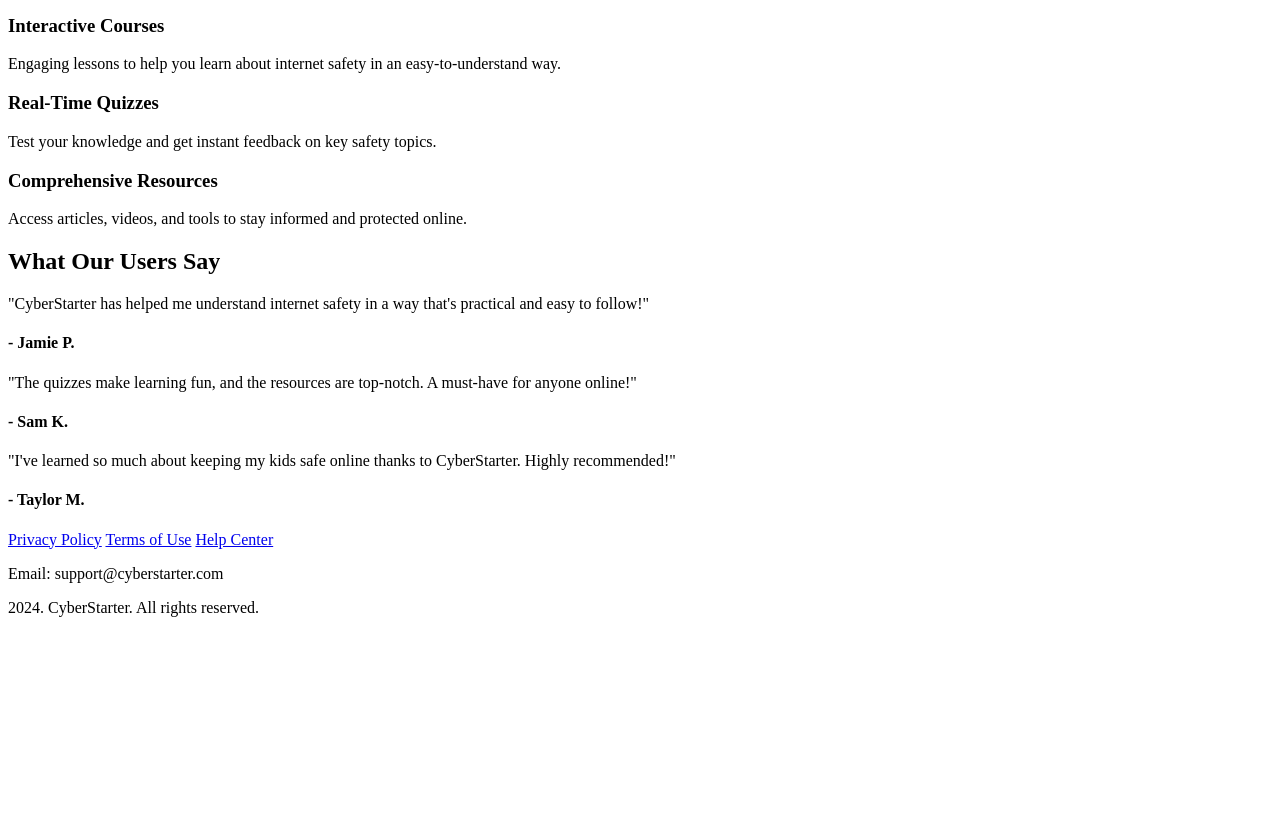
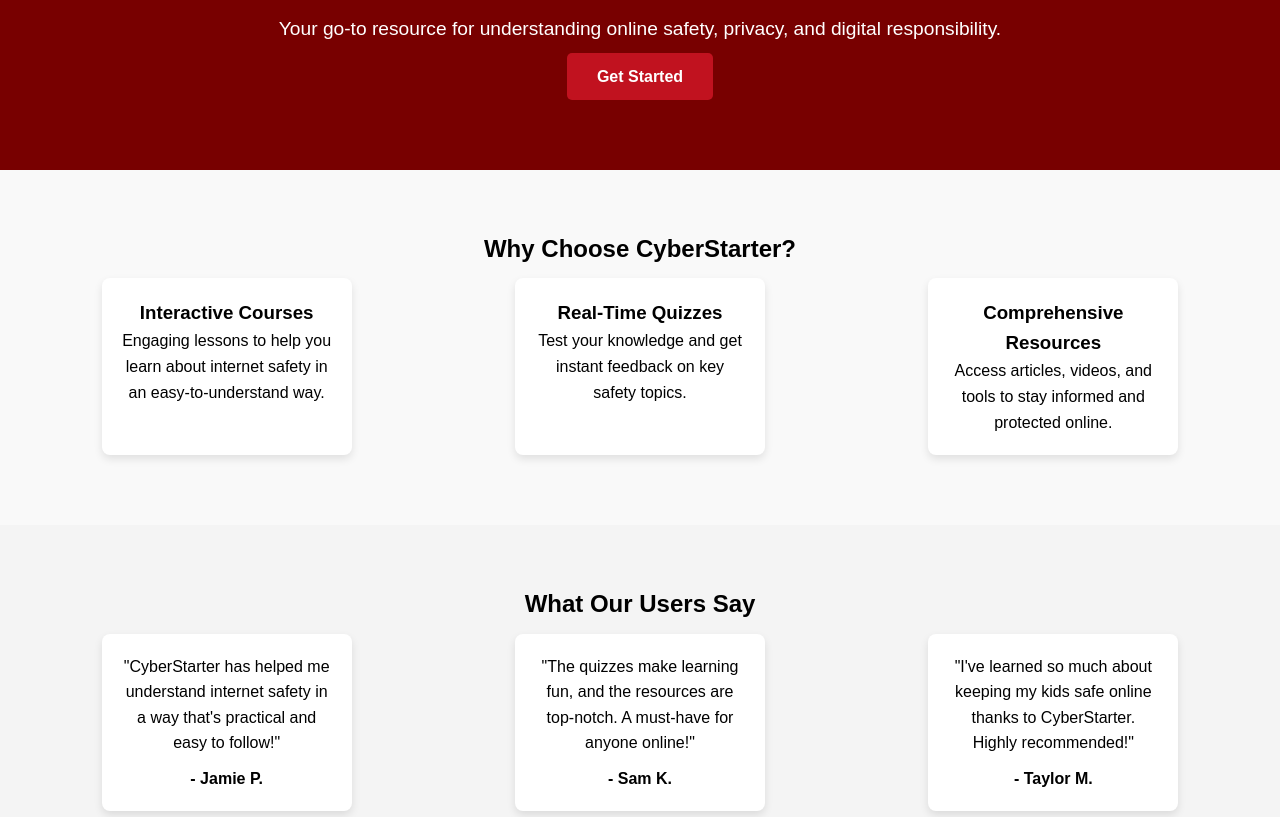
Before and after one commit to Roslyn10/Playground, a plain HTML site: page Cyber-starter/landing-page.html in a window 1280 px wide. Shown: the part 355-1172 px from the top of the page. Before the commit the page ends 988 px from the top, so only its background shows below. Drawn offline with Linux system fonts and the light colour scheme.

Commit message:
Fixing the reference to the stylesheet

```diff
--- a/Cyber-starter/landing-page.html
+++ b/Cyber-starter/landing-page.html
@@ -4,7 +4,7 @@
     <meta charset="UTF-8">
     <meta name="viewport" content="width=device-width, initial-scale=1.0">
     <title>CyberStarter - Stay Safe Online</title>
-    <link rel="stylesheet" href="../CSS/landing.css">
+    <link rel="stylesheet" href="landing-page.css">
 </head>
 <body>
     <!-- Header -->
```
